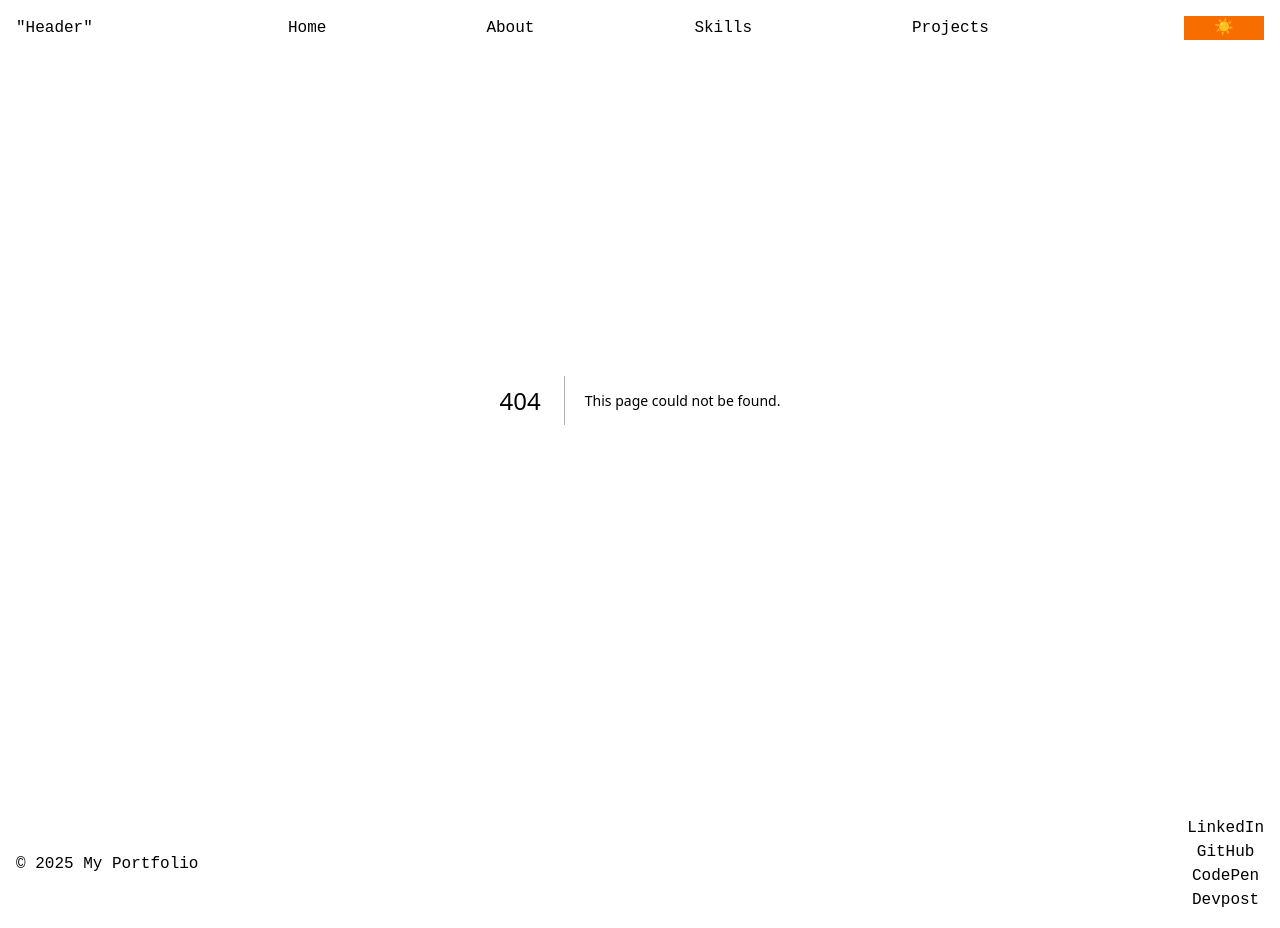
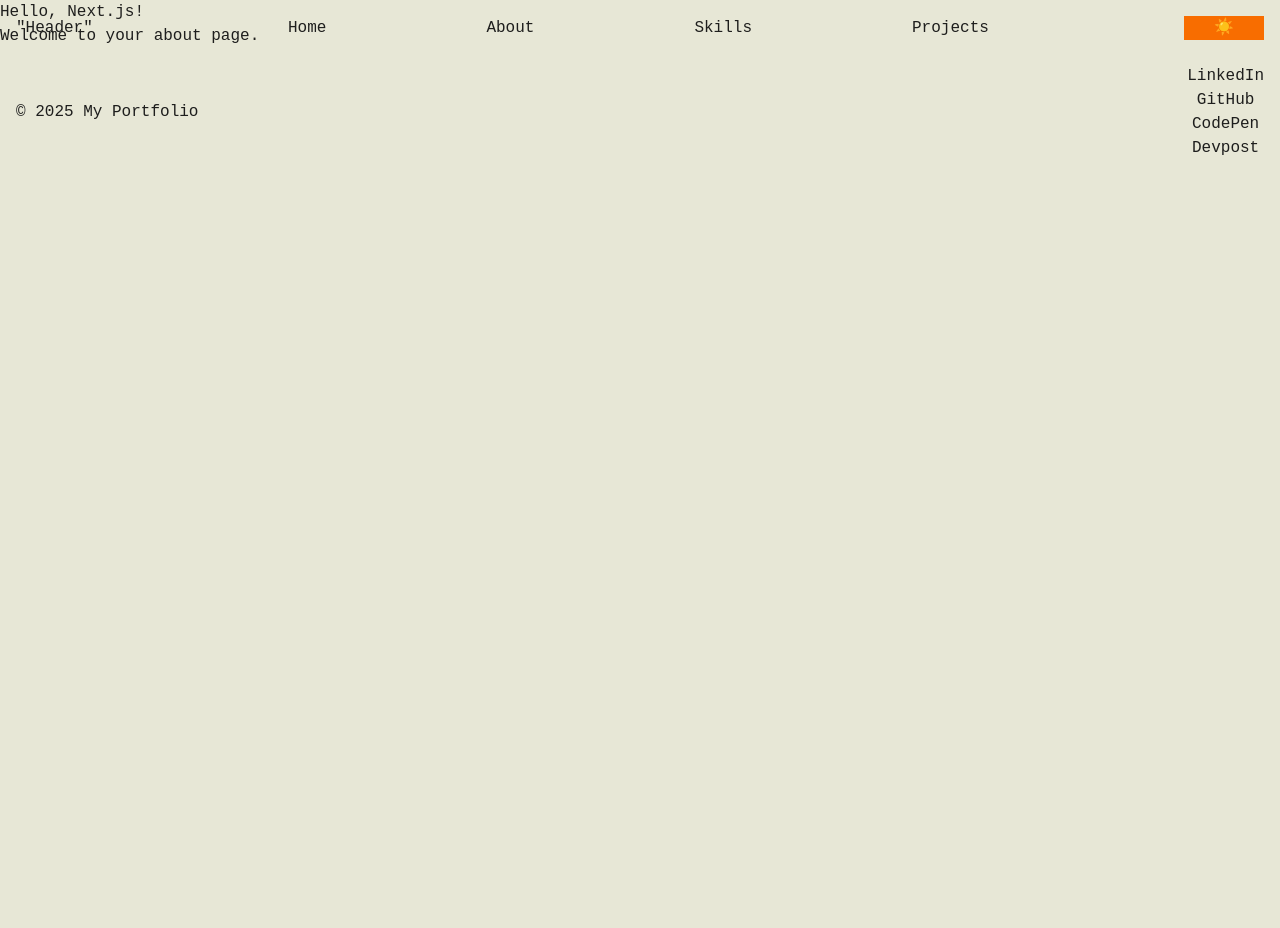
Before and after one commit to saucypilot/portfolio-website, a Next.js app: page /pages/about in a window 1280 px wide. Before the commit this address had no page. After the commit the page ends 800 px from the top, so only its background shows below. Built offline with nearby package versions, Linux system fonts and the light colour scheme.

Commit message:
Created blank for all my links

```diff
--- a/src/app/layout.tsx
+++ b/src/app/layout.tsx
@@ -18,10 +18,10 @@ export default function RootLayout({
           <div id="logoText">"Header"</div>
           <nav>
             <ul id="footerLinks">
-              <li><a href="/home">Home</a></li>
-              <li><a href="/about">About</a></li>
-              <li><a href="/skills">Skills</a></li>
-              <li><a href="/projects">Projects</a></li>
+              <li><a href="/">Home</a></li>
+              <li><a href="/pages/about">About</a></li>
+              <li><a href="/pages/skills">Skills</a></li>
+              <li><a href="/pages/projects">Projects</a></li>
             </ul>
           </nav>
           <ThemeToggle />
--- /dev/null
+++ b/src/app/pages/about/page.tsx
@@ -0,0 +1,12 @@
+import React from 'react';
+
+const PageName = () => {
+  return (
+    <main>
+      <h1>Hello, Next.js!</h1>
+      <p>Welcome to your about page.</p>
+    </main>
+  );
+};
+
+export default PageName;
--- /dev/null
+++ b/src/app/pages/projects/page.tsx
@@ -0,0 +1,12 @@
+import React from 'react';
+
+const PageName = () => {
+  return (
+    <main>
+      <h1>Hello, Next.js!</h1>
+      <p>Welcome to your projects page.</p>
+    </main>
+  );
+};
+
+export default PageName;
--- /dev/null
+++ b/src/app/pages/skills/page.tsx
@@ -0,0 +1,12 @@
+import React from 'react';
+
+const PageName = () => {
+  return (
+    <main>
+      <h1>Hello, Next.js!</h1>
+      <p>Welcome to your projects page.</p>
+    </main>
+  );
+};
+
+export default PageName;
```
